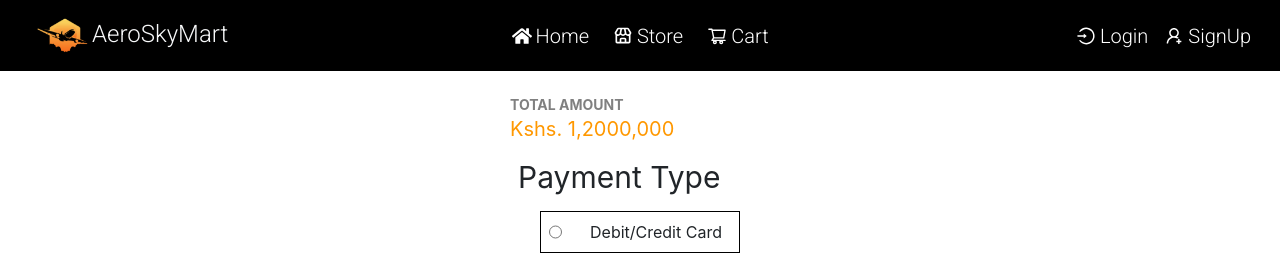
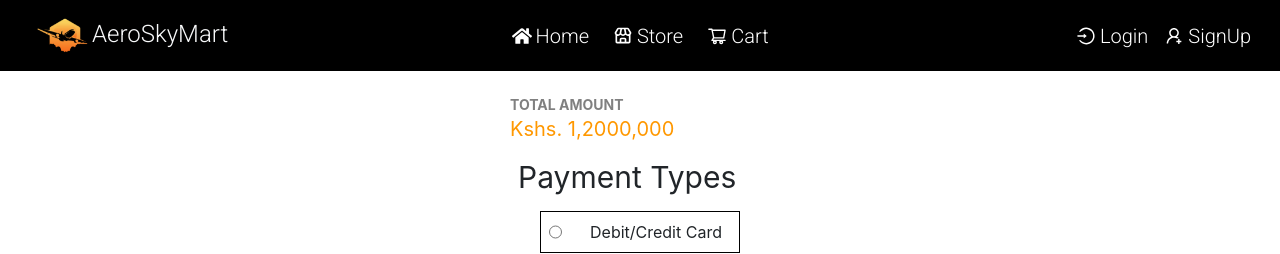
Before and after one commit to Osorabrian/AeroSkyMart, a React (Create React App) app: page /checkout in a window 1280 px wide. Shown: the top 254 px of the page. Built offline with nearby package versions, Linux system fonts and the light colour scheme; some icons are missing.

Commit message:
format checkout page

```diff
--- a/src/Components/Checkout/Checkout.js
+++ b/src/Components/Checkout/Checkout.js
@@ -14,7 +14,7 @@ export default function Checkout(){
             <div className='text-left mt-4' id='amount-info'>
                 <p className='text-sm font-bold text-[grey]'>TOTAL AMOUNT</p>
                 <p className='text-xl text-[#ff9800]'>Kshs. 1,2000,000</p>
-                <h1 className='my-3 text-3xl ms-2'>Payment Type</h1>
+                <h1 className='my-3 text-3xl ms-2'>Payment Types</h1>
             </div>
 
             <div id='payment-types' className='mb-5'>
```
